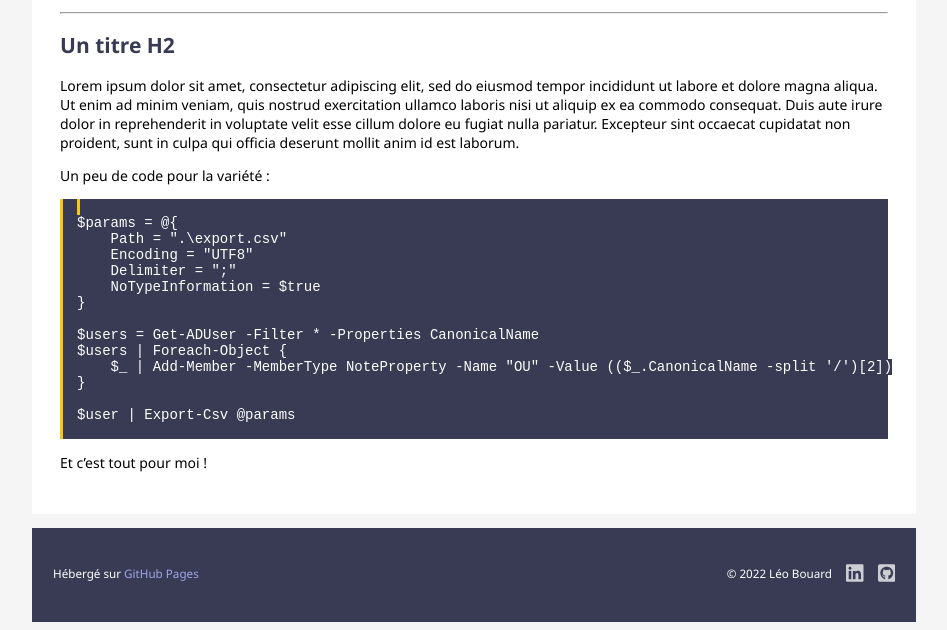
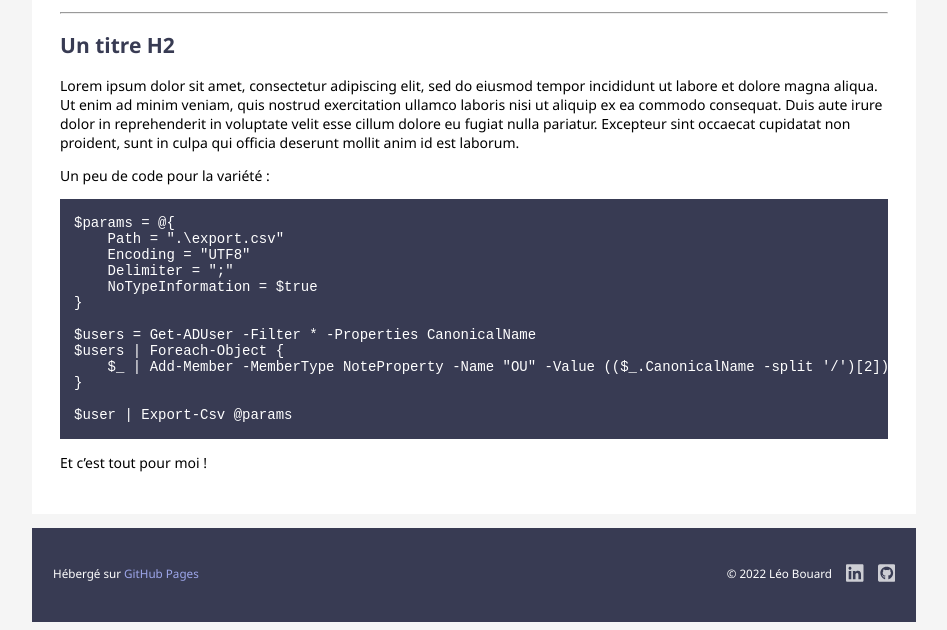
Before and after one commit to leobouard/leobouard.github.io, a Jekyll site: the page built from index.md, in a window 1280 px wide. Shown: the part 1809-2439 px from the top of the page, without its empty margins (166-1113 px from the left). Built offline with Jekyll 4.4.1, drawn with Linux system fonts in a browser that asks for light colours; our own code applies the rules of GitHub Pages for plain Markdown files.

Commit message:
Update style.scss

```diff
--- a/assets/css/style.scss
+++ b/assets/css/style.scss
@@ -53,6 +53,7 @@
 section {
     background-color: #fff;
     padding: 2em;
+    min-height: 78%;
 }
 
     /* --- NAVIGATION BAR --- */
@@ -145,11 +146,10 @@
 
     pre, code {
         background-color: #383b53;
-        border-left: 3px solid #f9c80e;
         color: #fff;
         padding-left: 1em;
         padding-right: 1em;
-        overflow: -moz-hidden-unscrollable scroll;
+        overflow: scroll;
     }
 
     /* --- TABLES --- */
```
